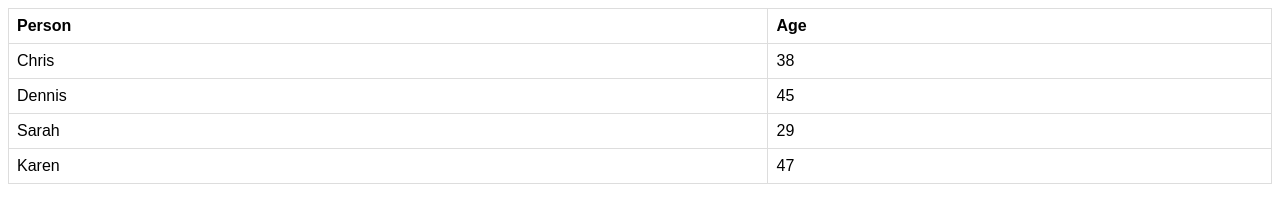
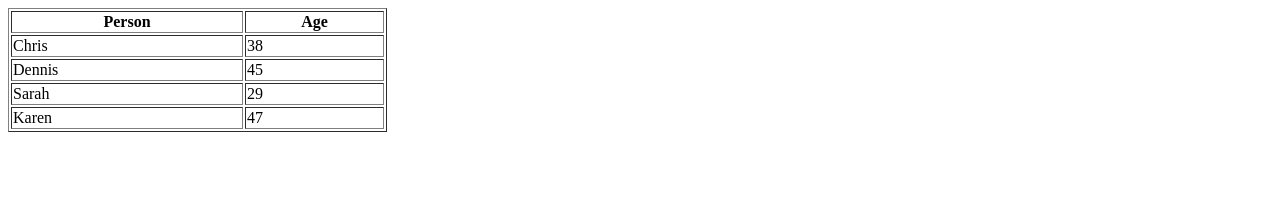
Before and after one commit to AshokAK35/Internship, a plain HTML site: page day1T2.html in a window 1280 px wide. Drawn offline with Linux system fonts and the light colour scheme.

Commit message:
i am removing syles from day1T1

```diff
--- a/day1T2.html
+++ b/day1T2.html
@@ -5,21 +5,6 @@
     <meta name="viewport" content="width=device-width, initial-scale=1.0">
     <title>Table</title>
 </head>
-<style>
-    table {
-      font-family: arial, sans-serif;
-      border-collapse: collapse;
-      width: 100%;
-    }
-
-    td, th {
-      border: 1px solid #dddddd;
-      text-align: left;
-      padding: 8px;
-    }
-
-
-    </style>
 <body>
     <table border ="1px" width="30%">
         <tr>
```
